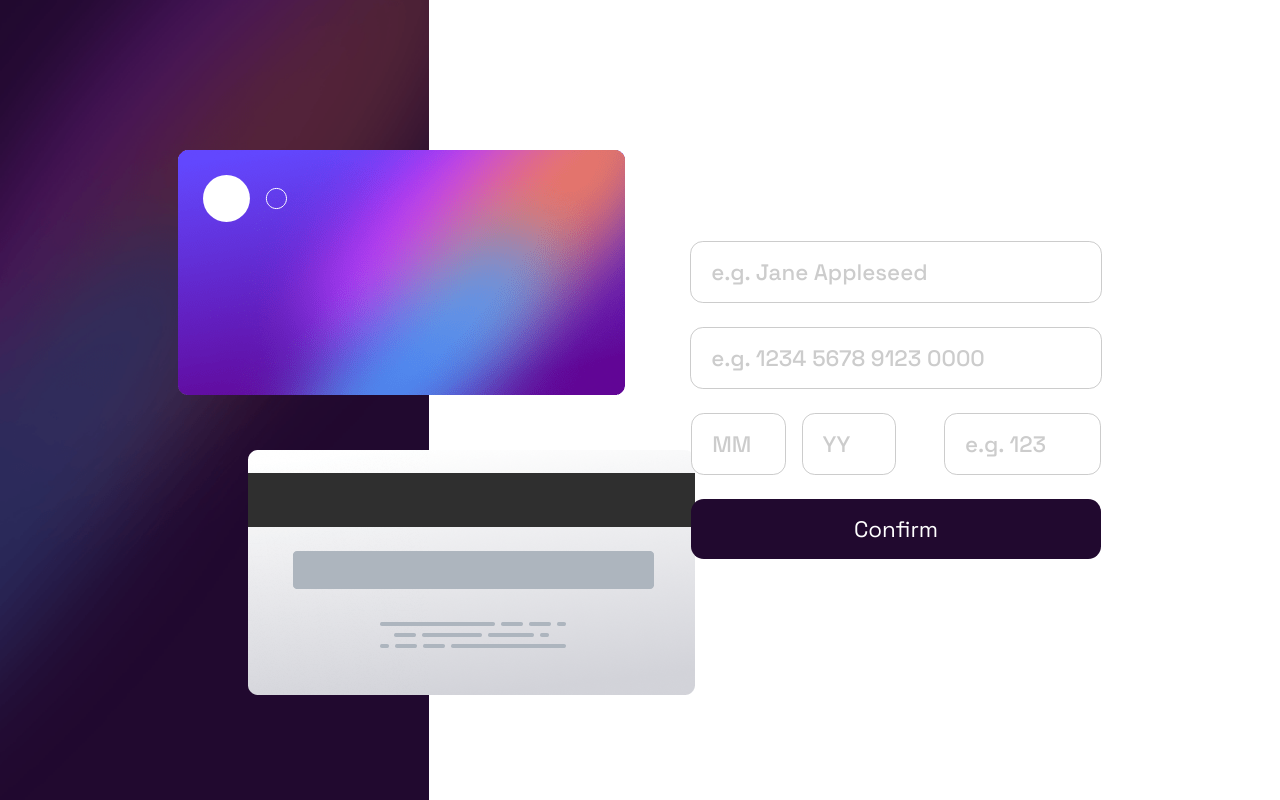
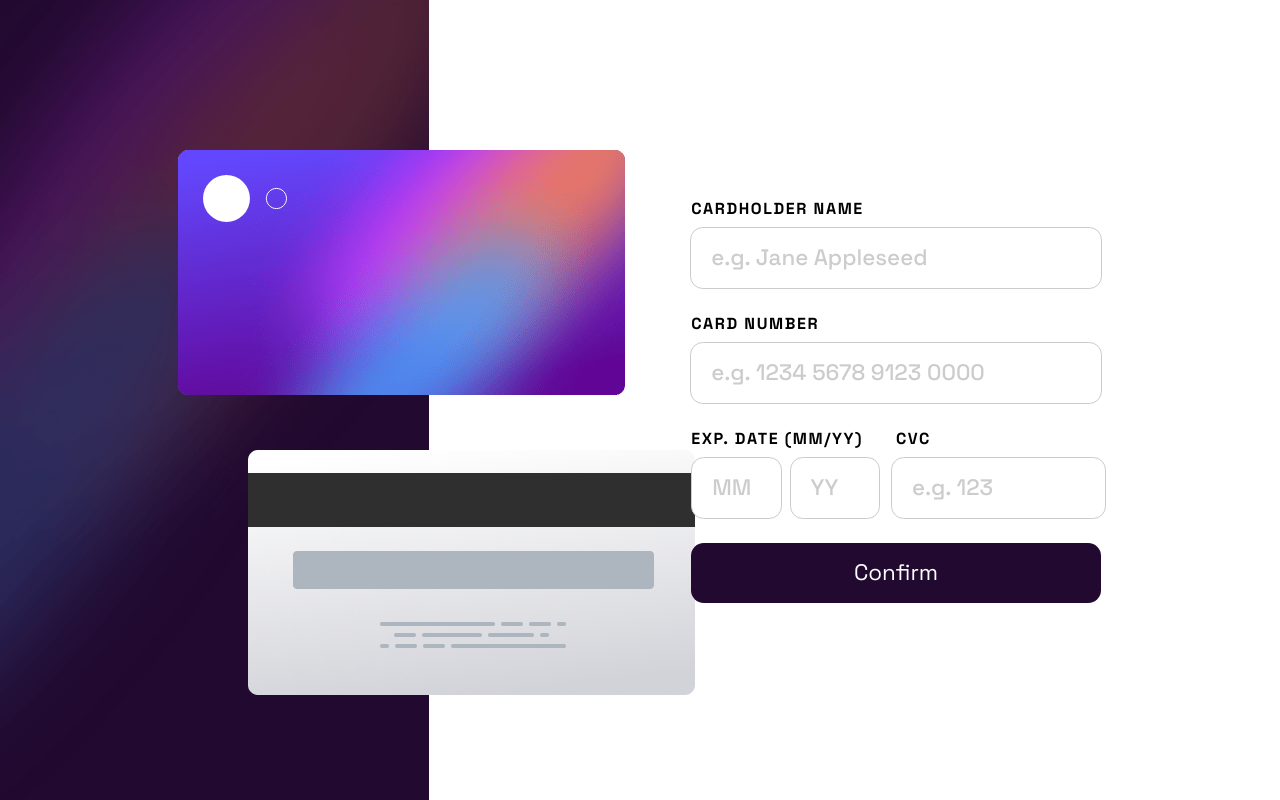
Before and after one commit to andreb308/interactive-card-fmentor, a React (Vite) app: page / in a window 1280 px wide. Built offline with nearby package versions, Linux system fonts and the light colour scheme.

Commit message:
feat: form styling + input labels

```diff
--- a/src/App.css
+++ b/src/App.css
@@ -5,6 +5,7 @@ main {
     justify-content: center;
     width: 100%;
     height: 100dvh;
+    font-family: "Space Grotesk", sans-serif;
 }
 
 * {
--- a/src/components/FrontSection/Templates/Form.tsx
+++ b/src/components/FrontSection/Templates/Form.tsx
@@ -5,36 +5,46 @@ import {
   CVCContainer,
   CVCInput,
   ExpDateContainer,
+  FlexRow,
   FormContainer,
   Input,
+  InputContainer,
+  Label,
 } from "../../../styles/Form";
 
 export default function Form() {
   return (
     <FormContainer>
-
       {/* Cardholder Name */}
-      <Input type="text" placeholder="e.g. Jane Appleseed" />
-      {/* Card Number */}
-      <Input type="text" placeholder="e.g. 1234 5678 9123 0000" />
+      <InputContainer>
+        <Label htmlFor="card_name">Cardholder Name</Label>
+        <Input id="card_name" type="text" placeholder="e.g. Jane Appleseed" />
+      </InputContainer>
+      <InputContainer>
+        <Label htmlFor="card_number">Card Number</Label>
+        <Input
+          id="card_number"
+          type="text"
+          placeholder="e.g. 1234 5678 9123 0000"
+        />
+      </InputContainer>
 
       <BottomRow>
-
         <ExpDateContainer>
-          {/* Exp. Date (MM/YY) */}
-          <Input placeholder="MM"></Input>
-          <Input placeholder="YY"></Input>
+          <Label>Exp. Date (MM/YY)</Label>
+          <FlexRow>
+            <Input placeholder="MM"></Input>
+            <Input placeholder="YY"></Input>
+          </FlexRow>
         </ExpDateContainer>
 
         <CVCContainer>
-          {/* CVC */}
+          <Label>CVC</Label>
           <CVCInput placeholder="e.g. 123"></CVCInput>
         </CVCContainer>
-
       </BottomRow>
 
       <Button type="submit">Confirm</Button>
-
     </FormContainer>
   );
 }
--- a/src/styles/Form.ts
+++ b/src/styles/Form.ts
@@ -1,4 +1,19 @@
 import styled from "styled-components";
+
+export const FlexRow = styled.div`
+  display: flex;
+  flex-direction: row;
+  gap: 0.5rem;
+  justify-content: space-between;
+  /* align-items: center; */
+`;
+
+export const FlexColumn = styled.div`
+  display: flex;
+  flex-direction: column;
+  /* justify-content: space-between;
+  align-items: center; */
+`;
 
 export const FormContainer = styled.div`
   display: flex;
@@ -11,11 +26,27 @@ export const FormContainer = styled.div`
   gap: 1.5rem;
 `;
 
-export const Label = styled.label``;
+export const InputContainer = styled.div`
+  display: flex;
+  flex-direction: column;
+  align-items: center;
+  justify-content: center;
+  width: 80%;
+`;
+
+export const Label = styled.label`
+  margin: 0;
+  margin-bottom: 0.5rem;
+  text-align: left;
+  width: 100%; // same as input
+  text-transform: uppercase;
+  font-weight: 800;
+  letter-spacing: 0.1rem;
+`;
 
 export const Input = styled.input`
   /* margin: 0; */
-  width: calc(80% - 40px);
+  width: calc(100% - 40px);
   height: 60px;
   border-radius: 0.8rem;
   border: 1px solid #ccc;
@@ -43,18 +74,21 @@ export const BottomRow = styled.div`
 
 export const ExpDateContainer = styled.div`
   display: flex;
+  flex-direction: column; // to align label and input
   align-items: center;
-  gap: 1rem;
-  justify-content: space-around;
+  /* gap: 1rem; */
+  /* justify-content: space-around; */
   width: 50%;
   /* background-color: black; */
 `;
 
 export const CVCContainer = styled.div`
   display: flex;
+  flex-direction: column; // to align label and input
   align-items: center;
   justify-content: center;
   /* background-color: pink; */
+  margin: 0 1rem;
   width: 50%;
 `;
 
@@ -70,6 +104,6 @@ export const Button = styled.button`
 `;
 
 export const CVCInput = styled(Input)`
-  width: 100%;
-  margin-left: 3rem;
+  width: calc(100% - 1rem);
+  margin-left: 1rem;
 `;
```
